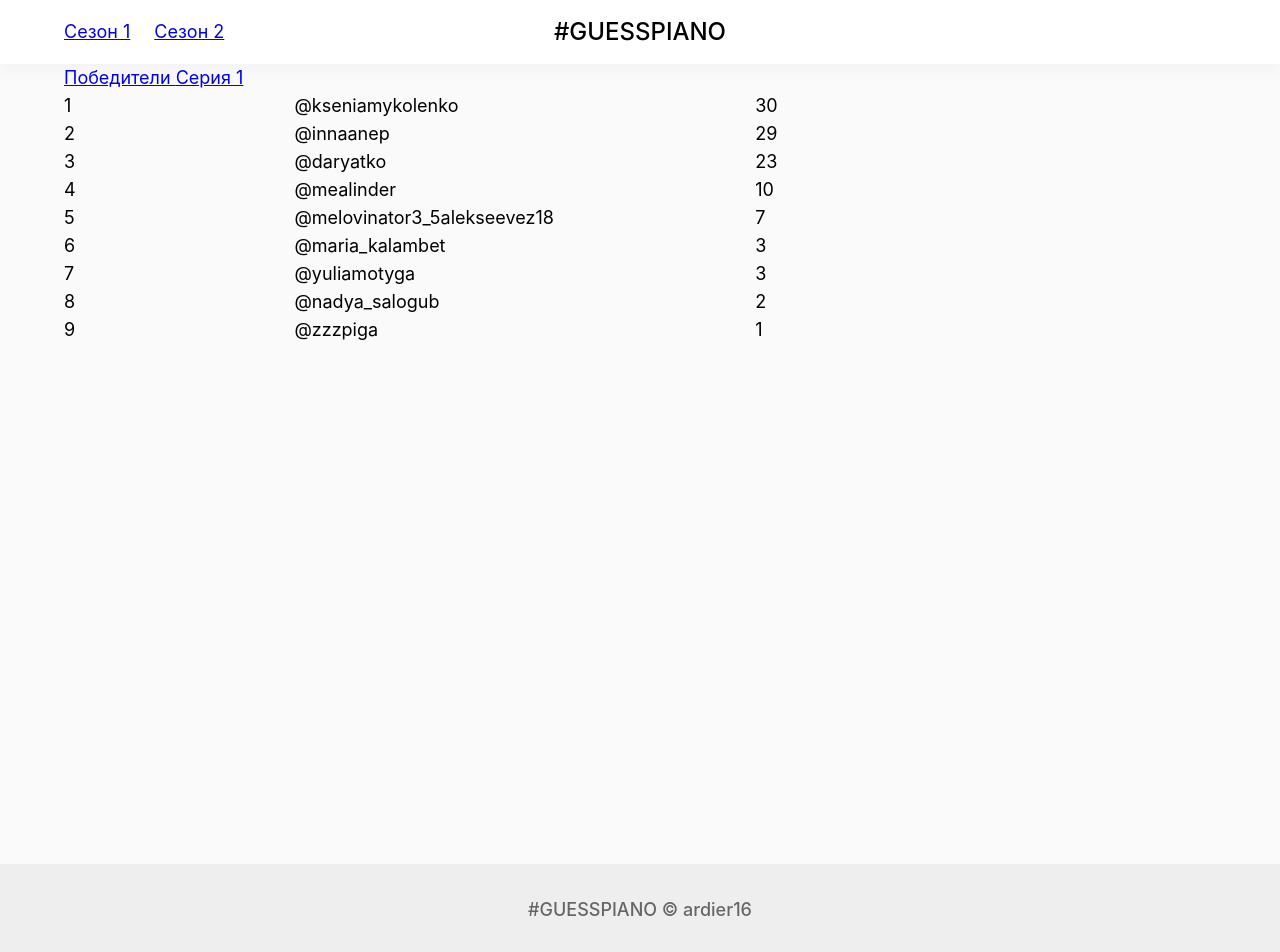
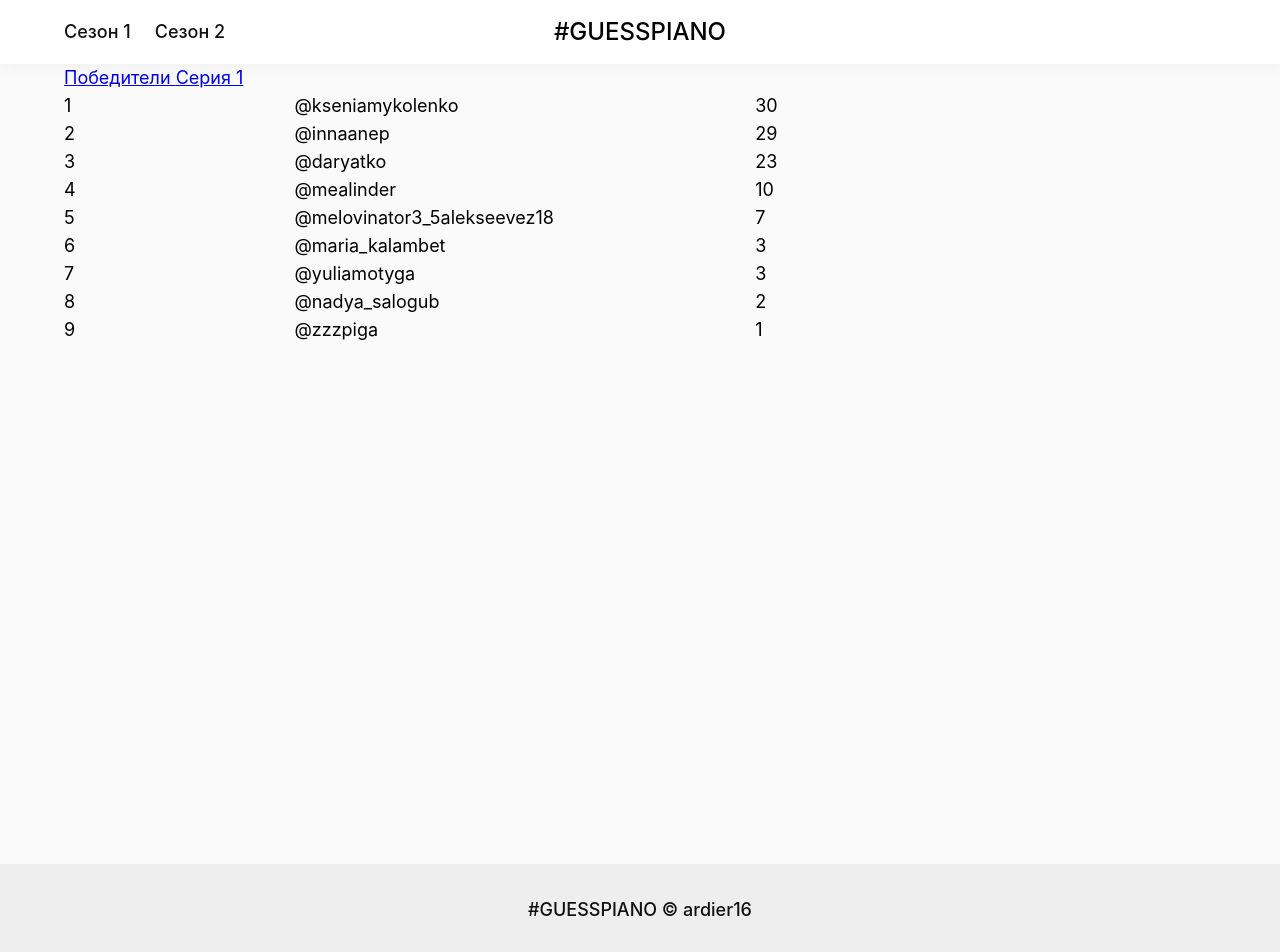
Before and after one commit to ardier16/guess-piano, a Nuxt app: page /season-2 in a window 1280 px wide. Shown: the top 952 px of the page. Built offline with nearby package versions, Linux system fonts and the light colour scheme.

Commit message:
Update header & footer

```diff
--- a/components/AppFooter.vue
+++ b/components/AppFooter.vue
@@ -24,7 +24,7 @@ export default {
     @include typo(h300, medium);
 
     text-align: center;
-    color: #666;
+    color: #111;
   }
 }
 </style>
--- a/components/AppHeader.vue
+++ b/components/AppHeader.vue
@@ -61,6 +61,17 @@ export default {
     gap: spacing(500);
   }
 
+  &__link {
+    @include typo(h300, medium);
+
+    text-decoration: none;
+    color: #111;
+
+    &:hover {
+      text-decoration: underline;
+    }
+  }
+
   &__title {
     @include typo(h500, medium);
 
```
